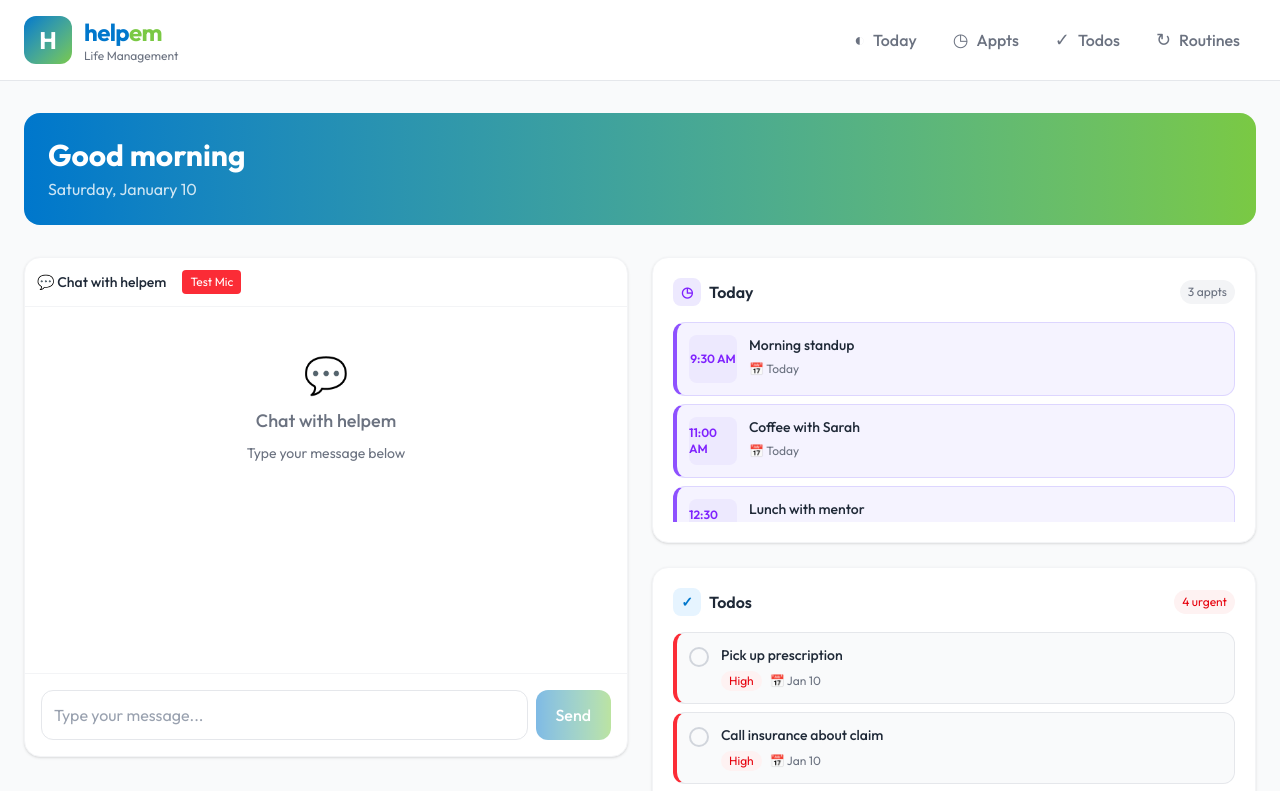
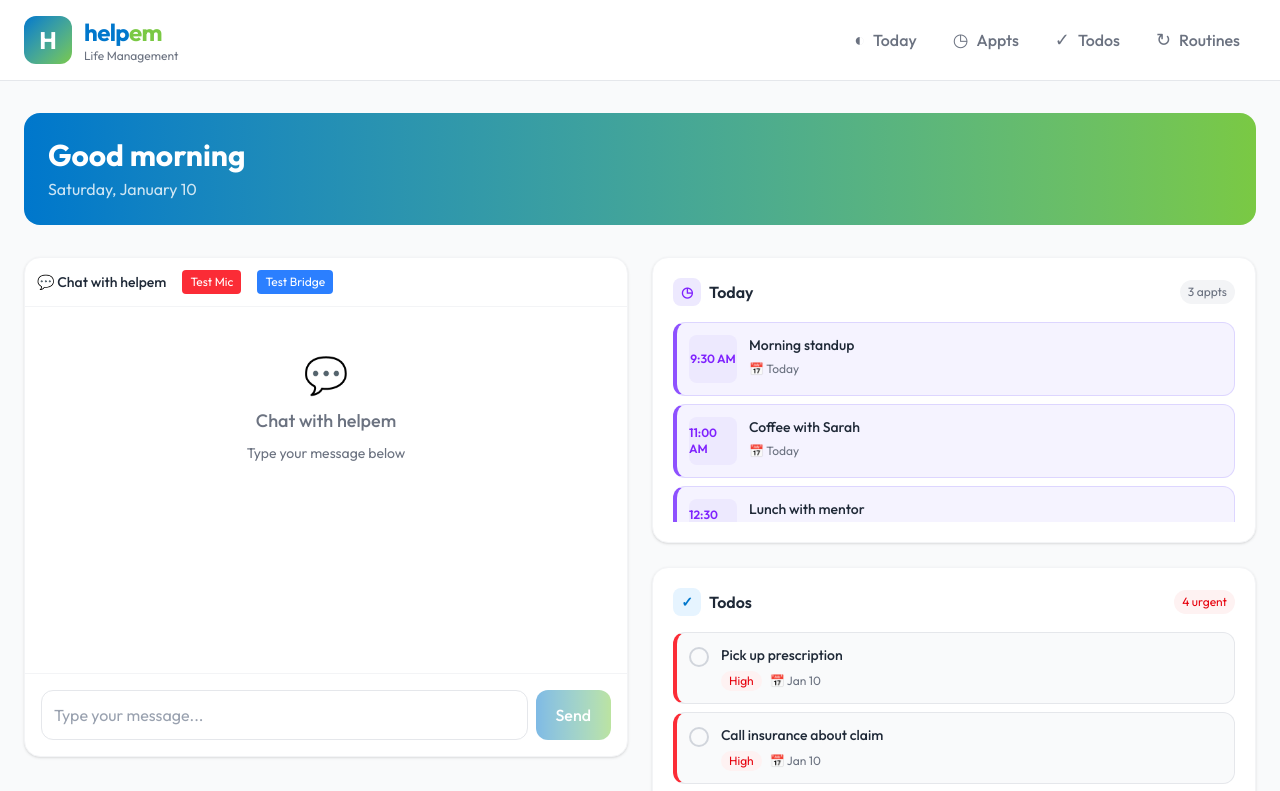
Before and after one commit to bsimkins11-personal/helpem_poc, a Next.js app: page / in a window 1280 px wide. Shown: the top 791 px of the page. Built offline with nearby package versions, Linux system fonts and the light colour scheme.

Commit message:
Add temporary native bridge PING test button

```diff
--- a/src/components/ChatInput.tsx
+++ b/src/components/ChatInput.tsx
@@ -336,6 +336,22 @@ export default function ChatInput() {
           >
             Test Mic
           </button>
+          {/* TEMPORARY: Native bridge ping test */}
+          <button
+            onClick={() => {
+              if ((window as any).webkit?.messageHandlers?.native) {
+                (window as any).webkit.messageHandlers.native.postMessage({
+                  type: "PING"
+                });
+                alert("PING sent to native");
+              } else {
+                alert("Native bridge not found");
+              }
+            }}
+            className="ml-2 px-2 py-1 text-xs bg-blue-500 text-white rounded"
+          >
+            Test Bridge
+          </button>
         </div>
 
         {/* Voice gender toggle - only in iOS native */}
```
